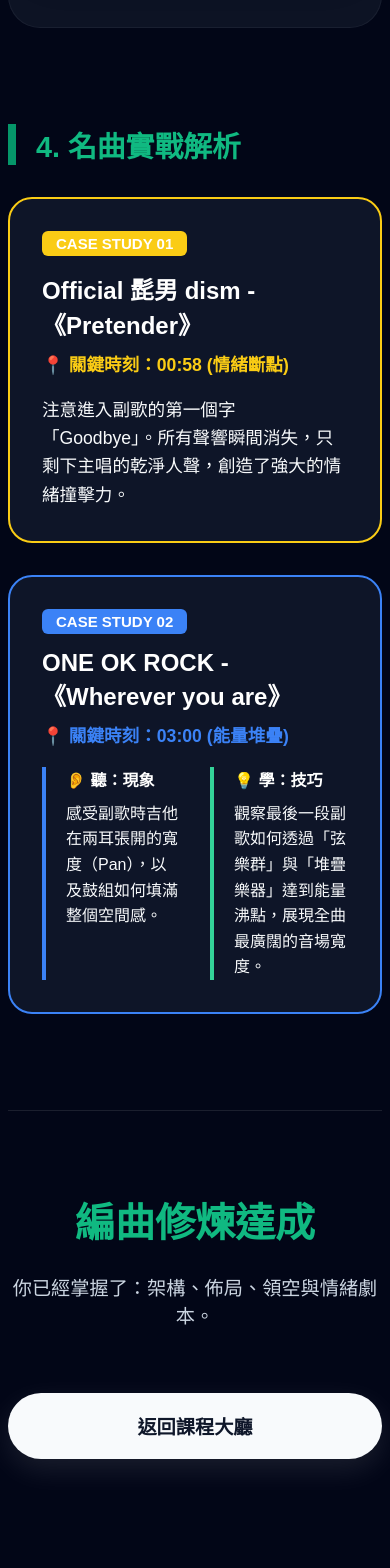
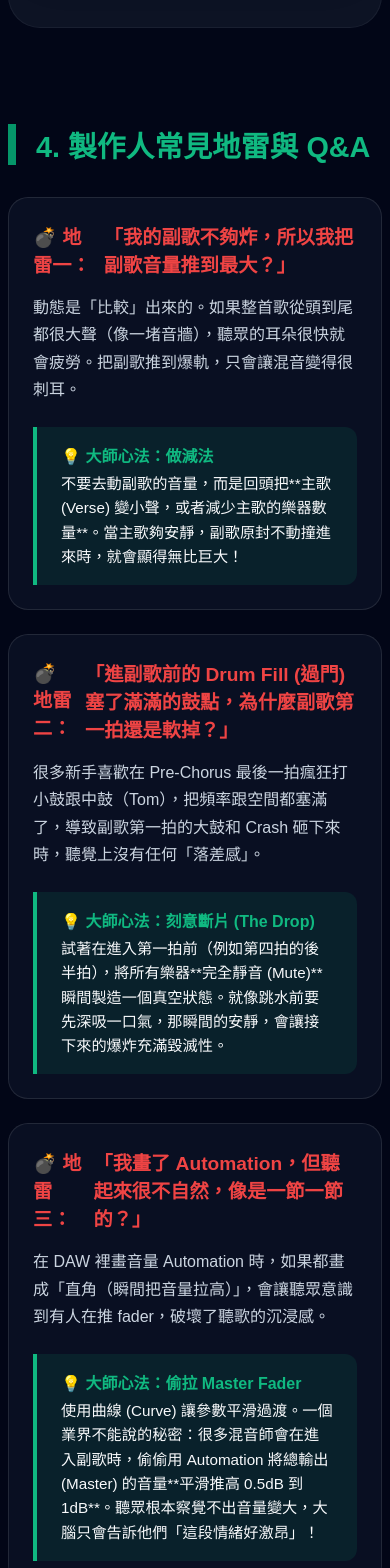
Before and after one commit to lifreedomstudio/lifreedom-studio, a Next.js app: page /courses/arrangement/dynamics-training in a window 390 px wide. Shown: the part 5279-6847 px from the top of the page. Built offline with nearby package versions, Linux system fonts and the light colour scheme.

Commit message:
Fix all mobile layouts and font sizes

```diff
--- a/src/app/courses/arrangement/dynamics-training/page.tsx
+++ b/src/app/courses/arrangement/dynamics-training/page.tsx
@@ -49,41 +49,7 @@
     </div>
 );
 
-// --- 🛠️ 3. 聽覺實驗室卡片 (共用元件) ---
-const ListeningLabCard = ({
-    tagNum, tagColor, song, time, listenGoal, learnGoal, isSingleCol = false
-}: {
-    tagNum: string, tagColor: string, song: string, time: string, listenGoal: string, learnGoal?: string, isSingleCol?: boolean
-}) => (
-    <div style={{ background: 'rgba(15, 23, 42, 0.95)', border: `2px solid ${tagColor}`, borderRadius: '24px', padding: '2rem', width: '100%' }}>
-        <span style={{ background: tagColor, color: tagColor === '#10b981' ? '#020617' : '#fff', padding: '4px 14px', borderRadius: '6px', fontWeight: 'bold', fontSize: '15px', marginBottom: '15px', display: 'inline-block' }}>
-            CASE STUDY {tagNum}
-        </span>
-        <h3 style={{ fontSize: '1.5rem', marginBottom: '10px', color: '#fff' }}>{song}</h3>
-        <p style={{ color: tagColor, fontSize: '1.1rem', marginBottom: '20px', fontWeight: 'bold' }}>📍 關鍵時刻：{time}</p>
-
-        {isSingleCol ? (
-            <div style={{ marginTop: '15px' }}>
-                <p style={{ color: '#f8fafc', fontSize: '1.1rem', lineHeight: '1.6' }}>{listenGoal}</p>
-            </div>
-        ) : (
-            <div style={{ display: 'grid', gridTemplateColumns: '1fr 1fr', gap: '30px', marginTop: '15px' }}>
-                <div style={{ borderLeft: `4px solid ${tagColor}`, paddingLeft: '20px' }}>
-                    <p style={{ color: '#fff', fontWeight: 'bold', marginBottom: '10px' }}>👂 聽：現象</p>
-                    <p style={{ color: '#f8fafc', lineHeight: '1.6' }}>{listenGoal}</p>
-                </div>
-                {learnGoal && (
-                    <div style={{ borderLeft: `4px solid #34d399`, paddingLeft: '20px' }}>
-                        <p style={{ color: '#fff', fontWeight: 'bold', marginBottom: '10px' }}>💡 學：技巧</p>
-                        <p style={{ color: '#f8fafc', lineHeight: '1.6' }}>{learnGoal}</p>
-                    </div>
-                )}
-            </div>
-        )}
-    </div>
-);
-
-// --- 🌪️ 4. 過門與推進力音效卡片 (新加入的獨立播放器) ---
+// --- 🌪️ 3. 過門與推進力音效卡片 ---
 const TransitionCard = ({ title, subtitle, desc, audioSrc, color, icon }: { title: string, subtitle: string, desc: string, audioSrc: string, color: string, icon: string }) => {
     const [isPlaying, setIsPlaying] = useState(false);
     const audioRef = useRef<HTMLAudioElement>(null);
@@ -134,7 +100,7 @@
     );
 };
 
-// --- 🛠️ 5. 極簡實戰音檔播放器 (原本的左右 Pan 示範) ---
+// --- 🛠️ 4. 極簡實戰音檔播放器 ---
 const TransitionAudioPlayer = ({ isMobile }: { isMobile: boolean }) => {
     const [isPlaying, setIsPlaying] = useState(false);
     const audioRef = useRef<HTMLAudioElement | null>(null);
@@ -363,20 +329,52 @@
                     </div>
                 </section>
 
-                {/* 5. 案例研究 */}
+                {/* --- 🆕 4. 製作人常見 Q&A 與實戰地雷 --- */}
                 <section style={{ marginBottom: '6rem' }}>
-                    <h2 style={{ fontSize: isMobile ? '1.8rem' : '2.5rem', color: '#10b981', marginBottom: '2rem', borderLeft: '8px solid #059669', paddingLeft: '20px' }}>4. 名曲實戰解析</h2>
-                    <div style={{ display: 'flex', flexDirection: 'column', gap: '2rem' }}>
-                        <ListeningLabCard
-                            tagNum="01" tagColor="#facc15" song="Official 髭男 dism - 《Pretender》" time="00:58 (情緒斷點)"
-                            listenGoal="注意進入副歌的第一個字「Goodbye」。所有聲響瞬間消失，只剩下主唱的乾淨人聲，創造了強大的情緒撞擊力。"
-                            isSingleCol={true}
-                        />
-                        <ListeningLabCard
-                            tagNum="02" tagColor="#3b82f6" song="ONE OK ROCK - 《Wherever you are》" time="03:00 (能量堆疊)"
-                            listenGoal="感受副歌時吉他在兩耳張開的寬度（Pan），以及鼓組如何填滿整個空間感。"
-                            learnGoal="觀察最後一段副歌如何透過「弦樂群」與「堆疊樂器」達到能量沸點，展現全曲最廣闊的音場寬度。"
-                        />
+                    <h2 style={{ fontSize: isMobile ? '1.8rem' : '2.5rem', color: '#10b981', marginBottom: '2rem', borderLeft: '8px solid #059669', paddingLeft: '20px' }}>4. 製作人常見地雷與 Q&A</h2>
+
+                    <div style={{ display: 'flex', flexDirection: 'column', gap: '1.5rem' }}>
+                        {/* Q1: 牆壁音量迷思 */}
+                        <div style={{ background: 'rgba(15, 23, 42, 0.6)', border: '1px solid rgba(255,255,255,0.1)', borderRadius: '20px', padding: isMobile ? '1.5rem' : '2rem' }}>
+                            <h3 style={{ color: '#ef4444', fontSize: '1.2rem', marginBottom: '1rem', display: 'flex', alignItems: 'center', gap: '10px' }}>
+                                <span>💣 地雷一：</span> 「我的副歌不夠炸，所以我把副歌音量推到最大？」
+                            </h3>
+                            <p style={{ color: '#cbd5e1', lineHeight: '1.7', marginBottom: '1.5rem', fontSize: '1rem' }}>
+                                動態是「比較」出來的。如果整首歌從頭到尾都很大聲（像一堵音牆），聽眾的耳朵很快就會疲勞。把副歌推到爆軌，只會讓混音變得很刺耳。
+                            </p>
+                            <div style={{ background: 'rgba(16, 185, 129, 0.1)', borderLeft: '4px solid #10b981', padding: '1rem 1.5rem', borderRadius: '0 12px 12px 0' }}>
+                                <p style={{ color: '#10b981', fontWeight: 'bold', margin: '0 0 5px 0' }}>💡 大師心法：做減法</p>
+                                <p style={{ color: '#f8fafc', margin: 0, lineHeight: '1.6', fontSize: '0.95rem' }}>不要去動副歌的音量，而是回頭把**主歌 (Verse) 變小聲，或者減少主歌的樂器數量**。當主歌夠安靜，副歌原封不動撞進來時，就會顯得無比巨大！</p>
+                            </div>
+                        </div>
+
+                        {/* Q2: 過門塞太滿 */}
+                        <div style={{ background: 'rgba(15, 23, 42, 0.6)', border: '1px solid rgba(255,255,255,0.1)', borderRadius: '20px', padding: isMobile ? '1.5rem' : '2rem' }}>
+                            <h3 style={{ color: '#ef4444', fontSize: '1.2rem', marginBottom: '1rem', display: 'flex', alignItems: 'center', gap: '10px' }}>
+                                <span>💣 地雷二：</span> 「進副歌前的 Drum Fill (過門) 塞了滿滿的鼓點，為什麼副歌第一拍還是軟掉？」
+                            </h3>
+                            <p style={{ color: '#cbd5e1', lineHeight: '1.7', marginBottom: '1.5rem', fontSize: '1rem' }}>
+                                很多新手喜歡在 Pre-Chorus 最後一拍瘋狂打小鼓跟中鼓（Tom），把頻率跟空間都塞滿了，導致副歌第一拍的大鼓和 Crash 砸下來時，聽覺上沒有任何「落差感」。
+                            </p>
+                            <div style={{ background: 'rgba(16, 185, 129, 0.1)', borderLeft: '4px solid #10b981', padding: '1rem 1.5rem', borderRadius: '0 12px 12px 0' }}>
+                                <p style={{ color: '#10b981', fontWeight: 'bold', margin: '0 0 5px 0' }}>💡 大師心法：刻意斷片 (The Drop)</p>
+                                <p style={{ color: '#f8fafc', margin: 0, lineHeight: '1.6', fontSize: '0.95rem' }}>試著在進入第一拍前（例如第四拍的後半拍），將所有樂器**完全靜音 (Mute)** 瞬間製造一個真空狀態。就像跳水前要先深吸一口氣，那瞬間的安靜，會讓接下來的爆炸充滿毀滅性。</p>
+                            </div>
+                        </div>
+
+                        {/* Q3: Automation 畫太死 */}
+                        <div style={{ background: 'rgba(15, 23, 42, 0.6)', border: '1px solid rgba(255,255,255,0.1)', borderRadius: '20px', padding: isMobile ? '1.5rem' : '2rem' }}>
+                            <h3 style={{ color: '#ef4444', fontSize: '1.2rem', marginBottom: '1rem', display: 'flex', alignItems: 'center', gap: '10px' }}>
+                                <span>💣 地雷三：</span> 「我畫了 Automation，但聽起來很不自然，像是一節一節的？」
+                            </h3>
+                            <p style={{ color: '#cbd5e1', lineHeight: '1.7', marginBottom: '1.5rem', fontSize: '1rem' }}>
+                                在 DAW 裡畫音量 Automation 時，如果都畫成「直角（瞬間把音量拉高）」，會讓聽眾意識到有人在推 fader，破壞了聽歌的沉浸感。
+                            </p>
+                            <div style={{ background: 'rgba(16, 185, 129, 0.1)', borderLeft: '4px solid #10b981', padding: '1rem 1.5rem', borderRadius: '0 12px 12px 0' }}>
+                                <p style={{ color: '#10b981', fontWeight: 'bold', margin: '0 0 5px 0' }}>💡 大師心法：偷拉 Master Fader</p>
+                                <p style={{ color: '#f8fafc', margin: 0, lineHeight: '1.6', fontSize: '0.95rem' }}>使用曲線 (Curve) 讓參數平滑過渡。一個業界不能說的秘密：很多混音師會在進入副歌時，偷偷用 Automation 將總輸出 (Master) 的音量**平滑推高 0.5dB 到 1dB**。聽眾根本察覺不出音量變大，大腦只會告訴他們「這段情緒好激昂」！</p>
+                            </div>
+                        </div>
                     </div>
                 </section>
 
```
